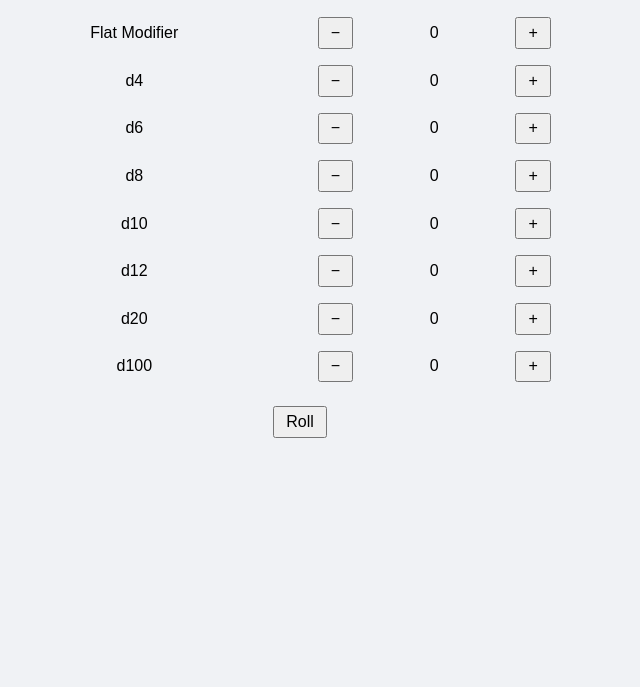
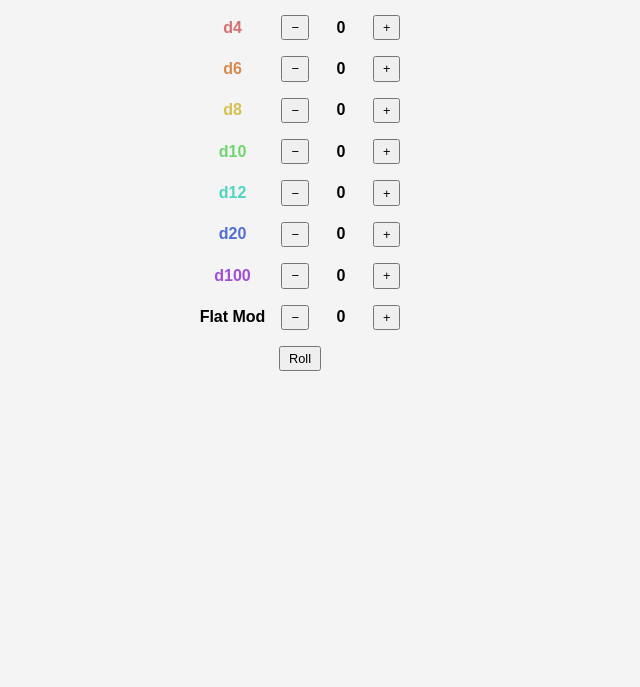
Before and after one commit to FruBiri/asterius, a plain HTML site: page dice.html in a window 1280 px wide. Shown: the part 113-800 px from the top of the page, without its empty margins (340-980 px from the left). Drawn offline with Linux system fonts and the light colour scheme.

Commit message:
Update dice.html

```diff
--- a/dice.html
+++ b/dice.html
@@ -6,157 +6,171 @@
   <title>Dice Roller</title>
   <style>
     body {
-      font-family: Arial, sans-serif;
-      background-color: #f0f2f5;
-      padding: 2em;
-      max-width: 600px;
-      margin: auto;
+      font-family: sans-serif;
+      background-color: #f4f4f4;
+      padding: 2rem;
     }
+
     h1 {
       text-align: center;
-      margin-bottom: 1em;
     }
+
     table {
-      width: 100%;
+      margin: 0 auto 1rem auto;
       border-collapse: collapse;
-      margin-bottom: 1em;
     }
+
     td {
-      padding: 0.5em;
+      padding: 0.5rem;
       text-align: center;
     }
+
     button {
-      padding: 0.3em 0.7em;
-      font-size: 1em;
-      cursor: pointer;
+      padding: 0.2rem 0.5rem;
+      font-size: 0.8rem;
     }
-    #dice-result {
+
+    .count-box {
+      min-width: 2rem;
+      display: inline-block;
+    }
+
+    .roller-row {
       font-weight: bold;
-      font-size: 1.2em;
+    }
+
+    .roller-d4 { color: #d66f6f; }
+    .roller-d6 { color: #d6894f; }
+    .roller-d8 { color: #d6c14f; }
+    .roller-d10 { color: #6fd66f; }
+    .roller-d12 { color: #4fd6c1; }
+    .roller-d20 { color: #4f6fd6; }
+    .roller-d100 { color: #a04fd6; }
+
+    #result {
+      text-align: center;
+      font-size: 1.2rem;
+      margin-top: 1rem;
     }
   </style>
 </head>
 <body>
   <h1>Dice Roller</h1>
-  <table>
-    <tbody>
-      <tr>
-        <td>Flat Modifier</td>
-        <td><button id="modifier-minus">−</button></td>
-        <td><span id="flat-modifier-count">0</span></td>
-        <td><button id="modifier-plus">+</button></td>
-      </tr>
-      <tr>
-        <td>d4</td>
-        <td><button id="d4-minus">−</button></td>
-        <td><span id="d4-count">0</span></td>
-        <td><button id="d4-plus">+</button></td>
-      </tr>
-      <tr>
-        <td>d6</td>
-        <td><button id="d6-minus">−</button></td>
-        <td><span id="d6-count">0</span></td>
-        <td><button id="d6-plus">+</button></td>
-      </tr>
-      <tr>
-        <td>d8</td>
-        <td><button id="d8-minus">−</button></td>
-        <td><span id="d8-count">0</span></td>
-        <td><button id="d8-plus">+</button></td>
-      </tr>
-      <tr>
-        <td>d10</td>
-        <td><button id="d10-minus">−</button></td>
-        <td><span id="d10-count">0</span></td>
-        <td><button id="d10-plus">+</button></td>
-      </tr>
-      <tr>
-        <td>d12</td>
-        <td><button id="d12-minus">−</button></td>
-        <td><span id="d12-count">0</span></td>
-        <td><button id="d12-plus">+</button></td>
-      </tr>
-      <tr>
-        <td>d20</td>
-        <td><button id="d20-minus">−</button></td>
-        <td><span id="d20-count">0</span></td>
-        <td><button id="d20-plus">+</button></td>
-      </tr>
-      <tr>
-        <td>d100</td>
-        <td><button id="d100-minus">−</button></td>
-        <td><span id="d100-count">0</span></td>
-        <td><button id="d100-plus">+</button></td>
-      </tr>
-      <tr>
-        <td colspan="4" style="text-align: center; padding-top: 1em;">
-          <button id="roll-button">Roll</button>
-        </td>
-      </tr>
-      <tr>
-        <td colspan="4" id="dice-result" style="text-align: center;"></td>
-      </tr>
-    </tbody>
+  <table id="diceTable">
+    <!-- Dice rows -->
+    <tr class="roller-row">
+      <td class="roller-d4">d4</td>
+      <td><button onclick="changeCount('d4', -1)">−</button></td>
+      <td><span id="count-d4" class="count-box">0</span></td>
+      <td><button onclick="changeCount('d4', 1)">+</button></td>
+    </tr>
+    <tr class="roller-row">
+      <td class="roller-d6">d6</td>
+      <td><button onclick="changeCount('d6', -1)">−</button></td>
+      <td><span id="count-d6" class="count-box">0</span></td>
+      <td><button onclick="changeCount('d6', 1)">+</button></td>
+    </tr>
+    <tr class="roller-row">
+      <td class="roller-d8">d8</td>
+      <td><button onclick="changeCount('d8', -1)">−</button></td>
+      <td><span id="count-d8" class="count-box">0</span></td>
+      <td><button onclick="changeCount('d8', 1)">+</button></td>
+    </tr>
+    <tr class="roller-row">
+      <td class="roller-d10">d10</td>
+      <td><button onclick="changeCount('d10', -1)">−</button></td>
+      <td><span id="count-d10" class="count-box">0</span></td>
+      <td><button onclick="changeCount('d10', 1)">+</button></td>
+    </tr>
+    <tr class="roller-row">
+      <td class="roller-d12">d12</td>
+      <td><button onclick="changeCount('d12', -1)">−</button></td>
+      <td><span id="count-d12" class="count-box">0</span></td>
+      <td><button onclick="changeCount('d12', 1)">+</button></td>
+    </tr>
+    <tr class="roller-row">
+      <td class="roller-d20">d20</td>
+      <td><button onclick="changeCount('d20', -1)">−</button></td>
+      <td><span id="count-d20" class="count-box">0</span></td>
+      <td><button onclick="changeCount('d20', 1)">+</button></td>
+    </tr>
+    <tr class="roller-row">
+      <td class="roller-d100">d100</td>
+      <td><button onclick="changeCount('d100', -1)">−</button></td>
+      <td><span id="count-d100" class="count-box">0</span></td>
+      <td><button onclick="changeCount('d100', 1)">+</button></td>
+    </tr>
+
+    <!-- Flat modifier row moved to bottom -->
+    <tr class="roller-row">
+      <td colspan="1"><strong>Flat Mod</strong></td>
+      <td><button onclick="changeModifier(-1)">−</button></td>
+      <td><span id="modifier" class="count-box">0</span></td>
+      <td><button onclick="changeModifier(1)">+</button></td>
+    </tr>
+
+    <!-- Roll button -->
+    <tr>
+      <td colspan="4">
+        <button onclick="rollDice()">Roll</button>
+      </td>
+    </tr>
   </table>
+
+  <div id="result"></div>
 
   <script>
     const diceTypes = ['d4', 'd6', 'd8', 'd10', 'd12', 'd20', 'd100'];
     const diceColors = {
-      d4: '#c0392b',
-      d6: '#2980b9',
-      d8: '#27ae60',
-      d10: '#8e44ad',
-      d12: '#e67e22',
-      d20: '#2c3e50',
-      d100: '#16a085'
+      d4: 'roller-d4',
+      d6: 'roller-d6',
+      d8: 'roller-d8',
+      d10: 'roller-d10',
+      d12: 'roller-d12',
+      d20: 'roller-d20',
+      d100: 'roller-d100'
     };
 
-    function updateCount(id, delta) {
-      const countEl = document.getElementById(`${id}-count`);
-      let value = parseInt(countEl.textContent);
-      value = Math.max(0, value + delta);
-      countEl.textContent = value;
+    let modifier = 0;
+
+    function changeCount(die, amount) {
+      const countSpan = document.getElementById(`count-${die}`);
+      let current = parseInt(countSpan.textContent);
+      current = Math.max(0, current + amount);
+      countSpan.textContent = current;
     }
 
-    diceTypes.forEach(die => {
-      document.getElementById(`${die}-minus`).addEventListener('click', () => updateCount(die, -1));
-      document.getElementById(`${die}-plus`).addEventListener('click', () => updateCount(die, 1));
-    });
-
-    // Modifier buttons
-    document.getElementById('modifier-minus').addEventListener('click', () => updateCount('flat-modifier', -1));
-    document.getElementById('modifier-plus').addEventListener('click', () => updateCount('flat-modifier', 1));
+    function changeModifier(amount) {
+      modifier += amount;
+      document.getElementById('modifier').textContent = modifier;
+    }
 
     function rollDie(sides) {
       return Math.floor(Math.random() * sides) + 1;
     }
 
-    document.getElementById('roll-button').addEventListener('click', () => {
+    function rollDice() {
       let total = 0;
       let breakdown = [];
 
       diceTypes.forEach(die => {
-        const count = parseInt(document.getElementById(`${die}-count`).textContent);
+        const count = parseInt(document.getElementById(`count-${die}`).textContent);
         const sides = parseInt(die.replace('d', ''));
-        const rolls = [];
         for (let i = 0; i < count; i++) {
           const result = rollDie(sides);
           total += result;
-          rolls.push(`<span style="color: ${diceColors[die]}">${result}</span>`);
-        }
-        if (rolls.length > 0) {
-          breakdown.push(`${die}: ${rolls.join(' + ')}`);
+          breakdown.push(`<span class="${diceColors[die]}">${result}</span>`);
         }
       });
 
-      const modifier = parseInt(document.getElementById('flat-modifier-count').textContent);
       total += modifier;
       if (modifier !== 0) {
-        breakdown.push(`Modifier: ${modifier >= 0 ? '+' : ''}${modifier}`);
+        breakdown.push(`<span class="roller-mod">${modifier >= 0 ? '+' : ''}${modifier}</span>`);
       }
 
-      document.getElementById('dice-result').innerHTML = `Sum: ${total} <br>(${breakdown.join(' | ')})`;
-    });
+      const sumDisplay = breakdown.length ? `(${breakdown.join(' + ')})` : '';
+      document.getElementById('result').innerHTML = `<strong>Sum: ${total}</strong> ${sumDisplay}`;
+    }
   </script>
 </body>
 </html>
```
